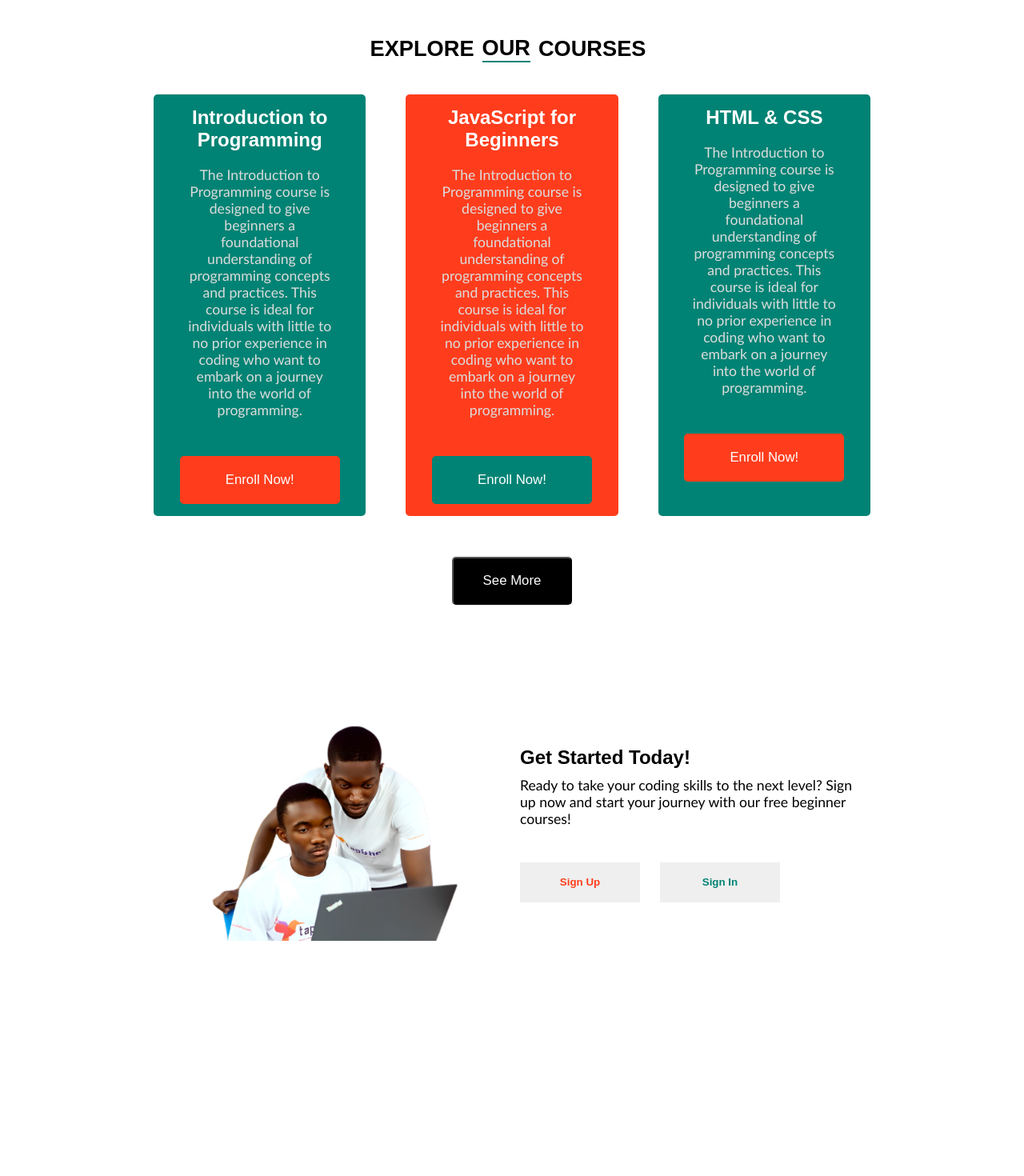
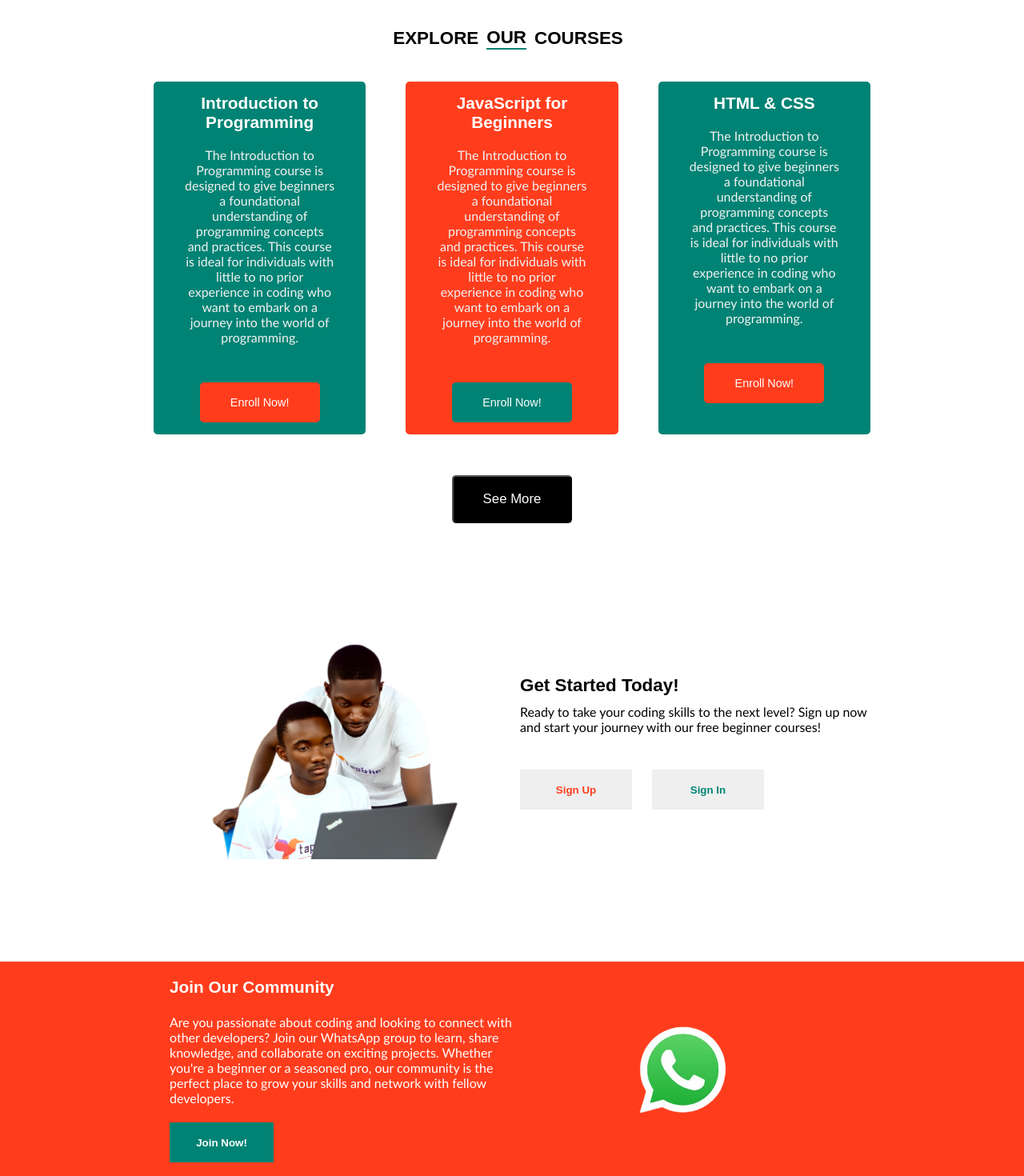
Before and after one commit to codinnovation/cod-edu, a Next.js app: page /home in a window 1280 px wide. Shown: the part 1280-2750 px from the top of the page at 80% size. Before the commit the page ends 2456 px from the top, so only its background shows below. Built offline with nearby package versions, Linux system fonts and the light colour scheme.

Commit message:
Added join community

```diff
--- /dev/null
+++ b/src/pages/home/footer/index.jsx
@@ -0,0 +1,19 @@
+import React from "react";
+import styles from '../../../styles/footer.module.css'
+
+
+function Footer() {
+	return (
+		<>
+			<div className={styles.footerContainer}>
+				<div className={styles.footerContent}>
+					<div className={styles.companyName}>
+						<h1>Code</h1>
+						<h1>Mentor</h1>
+					</div>
+				</div>
+			</div>
+		</>
+	)
+}
+export default Footer;
--- a/src/pages/home/index.jsx
+++ b/src/pages/home/index.jsx
@@ -3,6 +3,8 @@ import Showcase from './showcase'
 import WhyChooseUs from './why-choose-us';
 import ExploreOurCourese from './explore-our-courses';
 import GetStartedToday from './get-started-today';
+import JoinOurCommunity from './join-our-community';
+import Footer from './footer';
 
 function Index() {
   return (
@@ -12,6 +14,8 @@ function Index() {
         <WhyChooseUs />
         <ExploreOurCourese />
         <GetStartedToday />
+        <JoinOurCommunity/>
+        <Footer/>
       </div>
     </>
   );
--- /dev/null
+++ b/src/pages/home/join-our-community/index.jsx
@@ -0,0 +1,33 @@
+import React from "react";
+import styles from '../../../styles/join-our-community.module.css'
+import Image from "next/image";
+import WhatsAppImage from '../../../../public/whatsapp.png'
+
+function JoinOurCommunity() {
+	return (
+		<>
+			<div className={styles.communityContainer}>
+				<div className={styles.communityContent}>
+					<div className={styles.communityText}>
+						<div className={styles.communityTextHeader}>
+							<h1>Join Our Community</h1>
+						</div>
+
+						<div className={styles.communityTextDescription}>
+							<p>Are you passionate about coding and looking to connect with other developers? Join our WhatsApp group to learn, share knowledge, and collaborate on exciting projects. Whether you&apos;re a beginner or a seasoned pro, our community is the perfect place to grow your skills and network with fellow developers.</p>
+						</div>
+						<div className={styles.communityTextButton}>
+							<button>Join Now!</button>
+						</div>
+					</div>
+
+					<div className={styles.communityImage}>
+						<Image src={WhatsAppImage} width={900} height={900} alt="whatsapp-image" />
+					</div>
+				</div>
+			</div>
+		</>
+	)
+}
+
+export default JoinOurCommunity;
--- a/src/styles/explore-our-learning.module.css
+++ b/src/styles/explore-our-learning.module.css
@@ -14,7 +14,7 @@
   font-family: sans-serif;
   margin-right: 10px;
   text-transform: uppercase;
-  font-size: 1.7em;
+  font-size: 1.4em;
 }
 
 .exploreContainerHeader h1:nth-child(2) {
@@ -54,7 +54,7 @@
 }
 
 .courseHeader h1 {
-  font-size: 1.5em;
+  font-size: 1.3em;
   text-align: center;
   color: #fff;
   font-family: sans-serif;
@@ -68,8 +68,8 @@
 .courseDescription p {
   text-align: center;
   font-family: "Gill Sans", "Gill Sans MT", Calibri, "Trebuchet MS", sans-serif;
-  color: #dcdcdc;
-  font-size: 1.1em;
+  color: #f1f1f1;
+  font-size: 1em;
 }
 
 .courseButton {
@@ -84,13 +84,13 @@
   color: #fff;
 }
 .courseButton button {
-  width: 200px;
-  height: 60px;
+  width: 150px;
+  height: 50px;
   background-color: #ff3d1d;
   color: #fff;
   border: none;
   border-radius: 5px;
-  font-size: 1.05em;
+  font-size: 0.9em;
   cursor: pointer;
 }
 
@@ -120,10 +120,13 @@
 }
 
 @media (max-width: 700px) {
+  .exploreContainerHeader {
+    margin-top: 15%;
+  }
   .exploreContainerHeader h1 {
     font-family: sans-serif;
     margin-right: 10px;
-    font-size: 1.3em;
+    font-size: 1em;
   }
 
   .exploreContent {
@@ -132,19 +135,36 @@
     gap: 0px;
   }
 
+  .courseContainer {
+    margin-top: 9%;
+  }
+
   .courseHeader h1 {
-    font-size: 1.2em;
+    font-size: 1em;
   }
 
   .courseDescription {
     width: 90%;
     margin: 8% auto;
   }
+
+  .courseDescription p {
+    font-size: 0.9em;
+  }
+
+  .courseButton {
+    margin-top: 8%;
+  }
+  .courseButton button {
+    width: 120px;
+    font-size: 0.9em;
+  }
   .exploreContainerButton {
-	margin-top: 10%;
+    margin-top: 13%;
   }
   .exploreContainerButton button {
-	width: 140px;
-	height: 50px;
+    width: 120px;
+    height: 50px;
+    font-size: 0.9em;
   }
 }
--- /dev/null
+++ b/src/styles/footer.module.css
@@ -0,0 +1,7 @@
+.footerContainer{
+	margin-top: 10%;
+}
+
+.footerContent{
+	display: grid;
+}
--- a/src/styles/get-started-today.module.css
+++ b/src/styles/get-started-today.module.css
@@ -31,7 +31,7 @@
 }
 
 .getStartedDescriptionHeader h1{
-	font-size: 1.5em;
+	font-size: 1.4em;
 	font-family: sans-serif;
 }
 
@@ -41,7 +41,7 @@
 
 .getStartedP p{
 	font-family: 'Gill Sans', 'Gill Sans MT', Calibri, 'Trebuchet MS', sans-serif;
-	font-size: 1.1em;
+	font-size: 1em;
 	color: #000;
 	font-weight: 100;
 }
@@ -54,7 +54,7 @@
 }
 
 .getStartedContainerButton button{
-	width: 150px;
+	width: 140px;
 	height: 50px;
 	margin-right:  25px;
 	border: none;
@@ -79,17 +79,17 @@
 	}
 
 	.getStartedDescriptionHeader h1{
-		font-size: 1.3em;
+		font-size: 1em;
 		font-family: sans-serif;
 	}
 
 	.getStartedP p{
 		font-family: 'Gill Sans', 'Gill Sans MT', Calibri, 'Trebuchet MS', sans-serif;
-		font-size: 1em;
+		font-size: 0.9em;
 	}
 
 	.getStartedContainerButton button{
-		width: 130px;
+		width: 120px;
 		height: 50px;
 	}
 
--- /dev/null
+++ b/src/styles/join-our-community.module.css
@@ -0,0 +1,94 @@
+.communityContainer {
+  width: 100%;
+  height: 100%;
+  margin-top: 10%;
+  background-color: #ff3d1d;
+  display: flex;
+  justify-content: center;
+  align-items: center;
+}
+
+.communityContent {
+  height: 100%;
+  display: grid;
+  grid-template-columns: 1fr 1fr;
+  width: 70%;
+  margin: 0 auto;
+  padding: 20px;
+}
+
+.communityTextHeader {
+  display: flex;
+  justify-content: flex-start;
+  align-items: center;
+}
+
+.communityTextHeader h1 {
+  font-size: 1.3em;
+  color: #fff;
+  font-family: sans-serif;
+}
+
+.communityTextDescription {
+  margin-top: 5%;
+  display: flex;
+  justify-content: flex-start;
+  align-items: center;
+}
+
+.communityTextDescription p {
+  font-family: "Gill Sans", "Gill Sans MT", Calibri, "Trebuchet MS", sans-serif;
+  color: #fff;
+}
+
+.communityTextButton {
+  margin-top: 5%;
+  display: flex;
+  justify-content: flex-start;
+  align-items: center;
+}
+
+.communityTextButton button {
+  width: 130px;
+  height: 50px;
+  border: none;
+  background-color: #008374;
+  color: #fff;
+  font-weight: 700;
+}
+
+.communityImage{
+	display: flex;
+	justify-content: center;
+	align-items: center;
+}
+
+.communityImage img{
+	height: auto;
+	width: 30%;
+}
+
+@media(max-width:700px){
+	.communityContainer{
+		margin-top: 15%;
+	}
+
+	.communityContent{
+		width: 90%;
+		grid-template-columns: 1fr;
+		gap: 20px;
+	}
+
+	.communityTextHeader h1{
+		font-size: 1em;
+	}
+
+	.communityTextDescription p{
+		font-size: 0.9em;
+	}
+
+	.communityImage img{
+		height: auto;
+		width: 85%;
+	}
+}
--- a/src/styles/showcase.module.css
+++ b/src/styles/showcase.module.css
@@ -8,7 +8,7 @@
   background-repeat: no-repeat;
   background-size: cover;
   background-position: center;
-  filter: brightness(30%);
+  filter: brightness(50%);
   height: 100%;
   width: 100%;
 }
--- a/src/styles/why-choose-us.module.css
+++ b/src/styles/why-choose-us.module.css
@@ -12,9 +12,9 @@
 
 .whyHeader h1 {
   font-family: sans-serif;
-  margin-right: 10px;
+  margin-right: 6px;
   text-transform: uppercase;
-  font-size: 1.7em;
+  font-size: 1.4em;
 }
 
 .whyHeader h1:nth-child(2) {
@@ -53,7 +53,7 @@
 }
 
 .contentHeader h1 {
-  font-size: 1.5em;
+  font-size: 1.3em;
   font-family: sans-serif;
 }
 
@@ -70,7 +70,7 @@
 
 @media (max-width: 700px) {
   .whyHeader h1 {
-    font-size: 1.05em;
+    font-size: 1em;
   }
 
   .whyContent {
@@ -85,12 +85,12 @@
   }
 
   .content .contentIcon .icon {
-    font-size: 4.5em;
+    font-size: 4.3em;
     padding: 15px;
   }
 
   .contentHeader h1 {
-    font-size: 1.1em;
+    font-size: 0.95em;
   }
 
   .contentDescription p {
```
Also changed, not shown: public/facebook.png (added), public/whatsapp.png (added).
